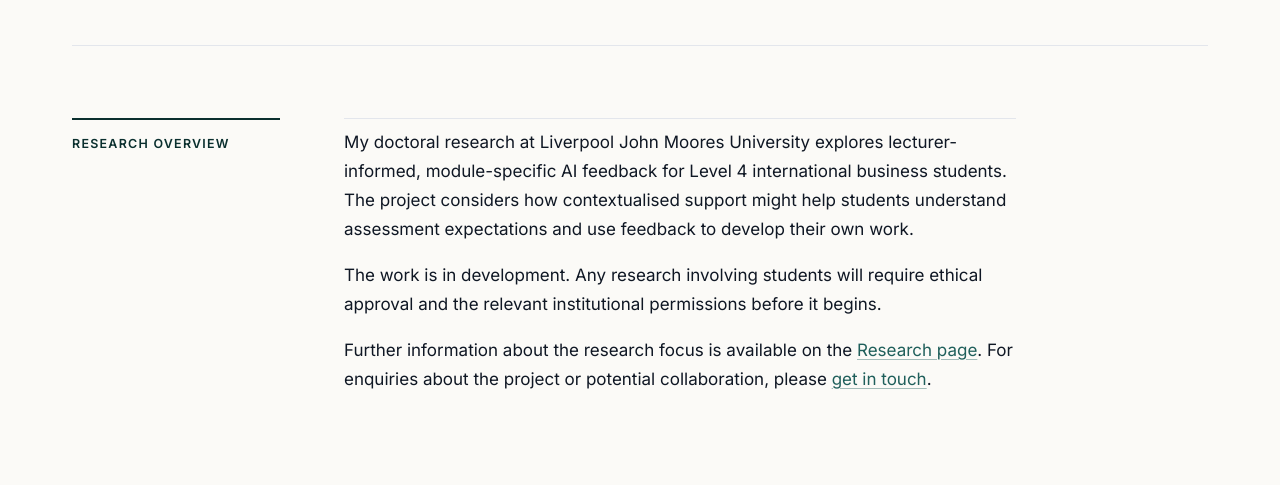
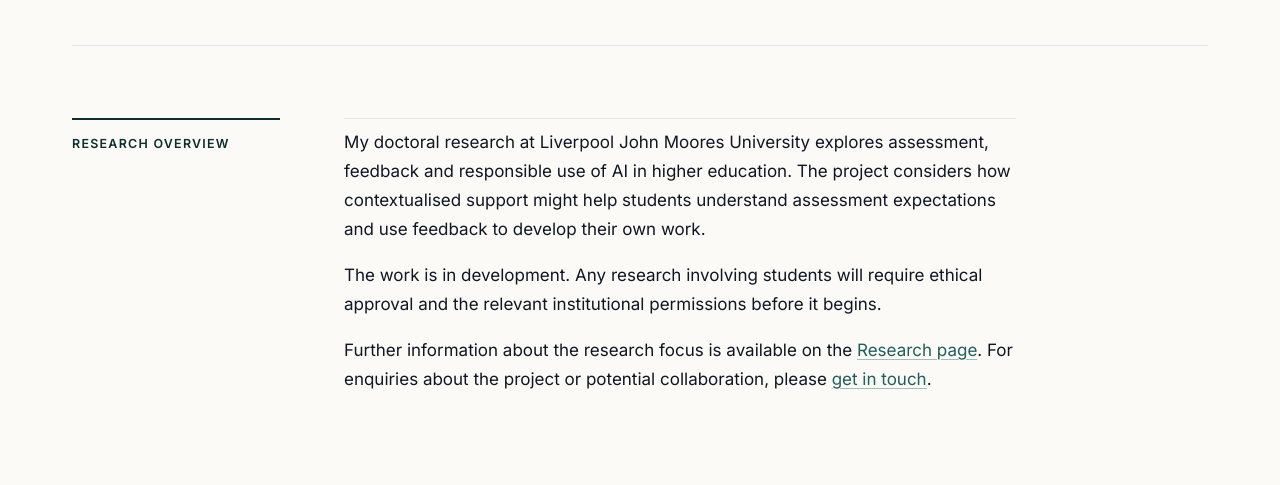
Before and after one commit to danielpdavies/danielpdavies.github.io, a plain HTML site: page prototype.html in a window 1280 px wide. Shown: the part 315-800 px from the top of the page. Drawn offline with Linux system fonts and the light colour scheme.

Commit message:
Reduce exposure of unpublished doctoral intervention

```diff
--- a/prototype.html
+++ b/prototype.html
@@ -80,7 +80,7 @@
     <section class="sec" aria-labelledby="s-overview">
       <h2 id="s-overview">Research overview</h2>
       <div class="body">
-        <p>My doctoral research at Liverpool John Moores University explores lecturer-informed, module-specific AI feedback for Level 4 international business students. The project considers how contextualised support might help students understand assessment expectations and use feedback to develop their own work.</p>
+        <p>My doctoral research at Liverpool John Moores University explores assessment, feedback and responsible use of AI in higher education. The project considers how contextualised support might help students understand assessment expectations and use feedback to develop their own work.</p>
         <p>The work is in development. Any research involving students will require ethical approval and the relevant institutional permissions before it begins.</p>
         <p>Further information about the research focus is available on the <a href="research.html">Research page</a>. For enquiries about the project or potential collaboration, please <a href="contact.html">get in touch</a>.</p>
       </div>
```
